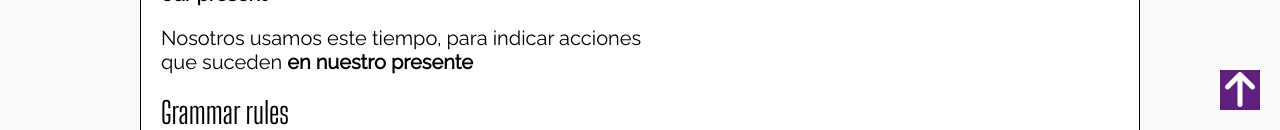
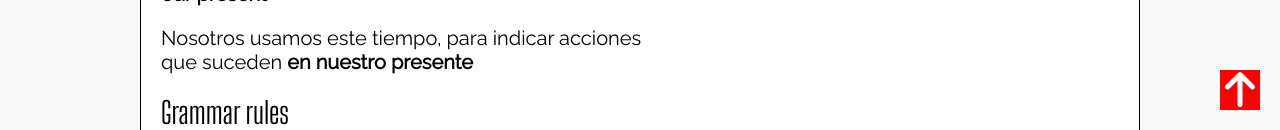
Before and after one commit to JorgeTorresSosa/TareaIngles, a plain HTML site: page index.html in a window 1280 px wide. Shown: the part 670-800 px from the top of the page. Drawn offline with nearby package versions, Linux system fonts and the light colour scheme; files whose address does not match are found by name.

Commit message:
Cambie un solo color

```diff
--- a/css/estilos.css
+++ b/css/estilos.css
@@ -20,7 +20,7 @@
   padding-bottom: -10px;
   display: inline-block;
   color: white;
-  background-color:#602080;
+  background-color: red;
   line-height: 40px;
   text-align: center;
   position: fixed;
```
